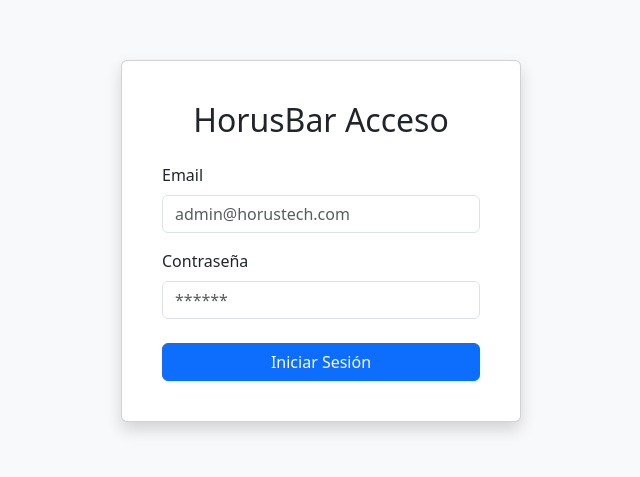
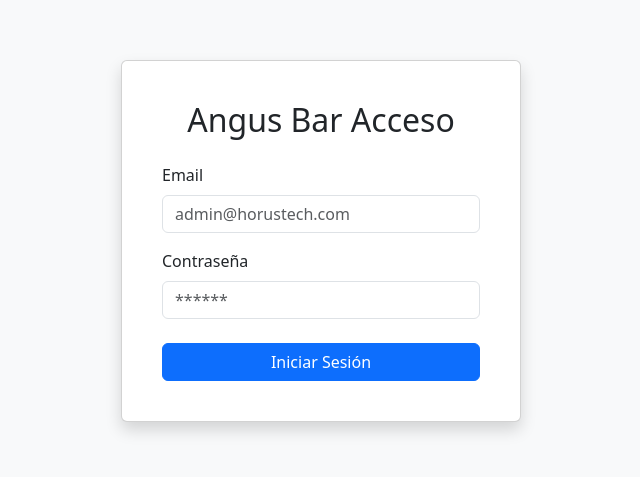
Before and after one commit to alejoalf/Sistema-bar, a React (Vite) app: page /login in a window 1280 px wide. Shown: the part 159-636 px from the top of the page, without its empty margins (319-959 px from the left). Built offline with nearby package versions, Linux system fonts and the light colour scheme; no server answers.

Commit message:
cambio de nombres

```diff
--- a/src/components/layout/MainNavbar.jsx
+++ b/src/components/layout/MainNavbar.jsx
@@ -7,7 +7,7 @@ const MainNavbar = () => {
       <Container fluid>
         <Navbar.Brand href="/">
           <UtensilsCrossed className="me-2" size={24} />
-          Sistema Bar
+          Angus Bar
         </Navbar.Brand>
         <Navbar.Toggle aria-controls="basic-navbar-nav" />
         <Navbar.Collapse id="basic-navbar-nav">
--- a/src/components/layout/MobileNavbar.jsx
+++ b/src/components/layout/MobileNavbar.jsx
@@ -34,7 +34,7 @@ const MobileNavbar = () => {
           >
             <Menu size={24} />
           </Button>
-          <Navbar.Brand className="mx-auto fw-bold">HorusBar</Navbar.Brand>
+          <Navbar.Brand className="mx-auto fw-bold">Angus Bar</Navbar.Brand>
           <div style={{ width: '40px' }}></div> {/* Espaciador para centrar */}
         </Container>
       </Navbar>
--- a/src/components/layout/Sidebar.jsx
+++ b/src/components/layout/Sidebar.jsx
@@ -24,7 +24,7 @@ const Sidebar = () => {
     >
       {/* --- MARCA --- */}
       <a href="/" className="d-flex align-items-center mb-3 mb-md-0 me-md-auto text-white text-decoration-none">
-        <span className="fs-4 fw-bold">HorusBar</span>
+        <span className="fs-4 fw-bold">Angus Bar</span>
       </a>
 
       <hr />
--- a/src/pages/Login.jsx
+++ b/src/pages/Login.jsx
@@ -2,7 +2,7 @@ import React, { useState } from 'react';
 import { Container, Card, Form, Button, Alert } from 'react-bootstrap';
 import { useNavigate } from 'react-router-dom';
 import { login } from '../services/auth';
-import { useBarStore } from '../store/useBarStore'; // Usaremos esto en el siguiente paso
+import { useBarStore } from '../store/useBarStore';
 
 const Login = () => {
   const navigate = useNavigate();
@@ -18,7 +18,7 @@ const Login = () => {
 
     try {
       await login(email, password);
-      navigate('/'); // Si sale bien, nos manda al Salón
+      navigate('/');
     } catch (err) {
       setError('Credenciales incorrectas. Intenta de nuevo.');
     } finally {
@@ -30,7 +30,7 @@ const Login = () => {
     <Container className="d-flex justify-content-center align-items-center min-vh-100 bg-light">
       <Card style={{ width: '400px' }} className="shadow p-4">
         <Card.Body>
-          <h2 className="text-center mb-4">HorusBar Acceso</h2>
+          <h2 className="text-center mb-4">Angus Bar Acceso</h2>
 
           {error && <Alert variant="danger">{error}</Alert>}
 
```
